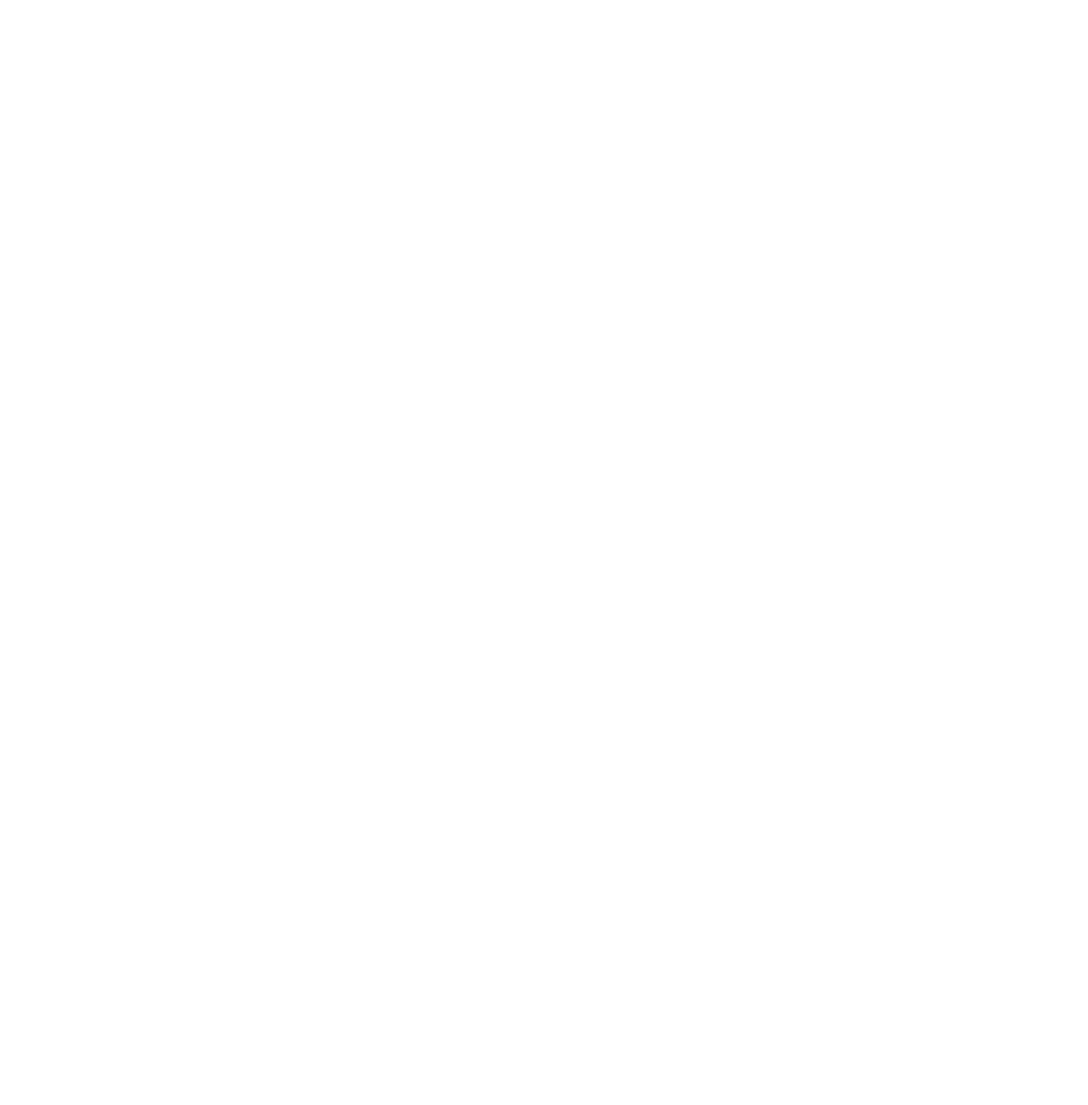
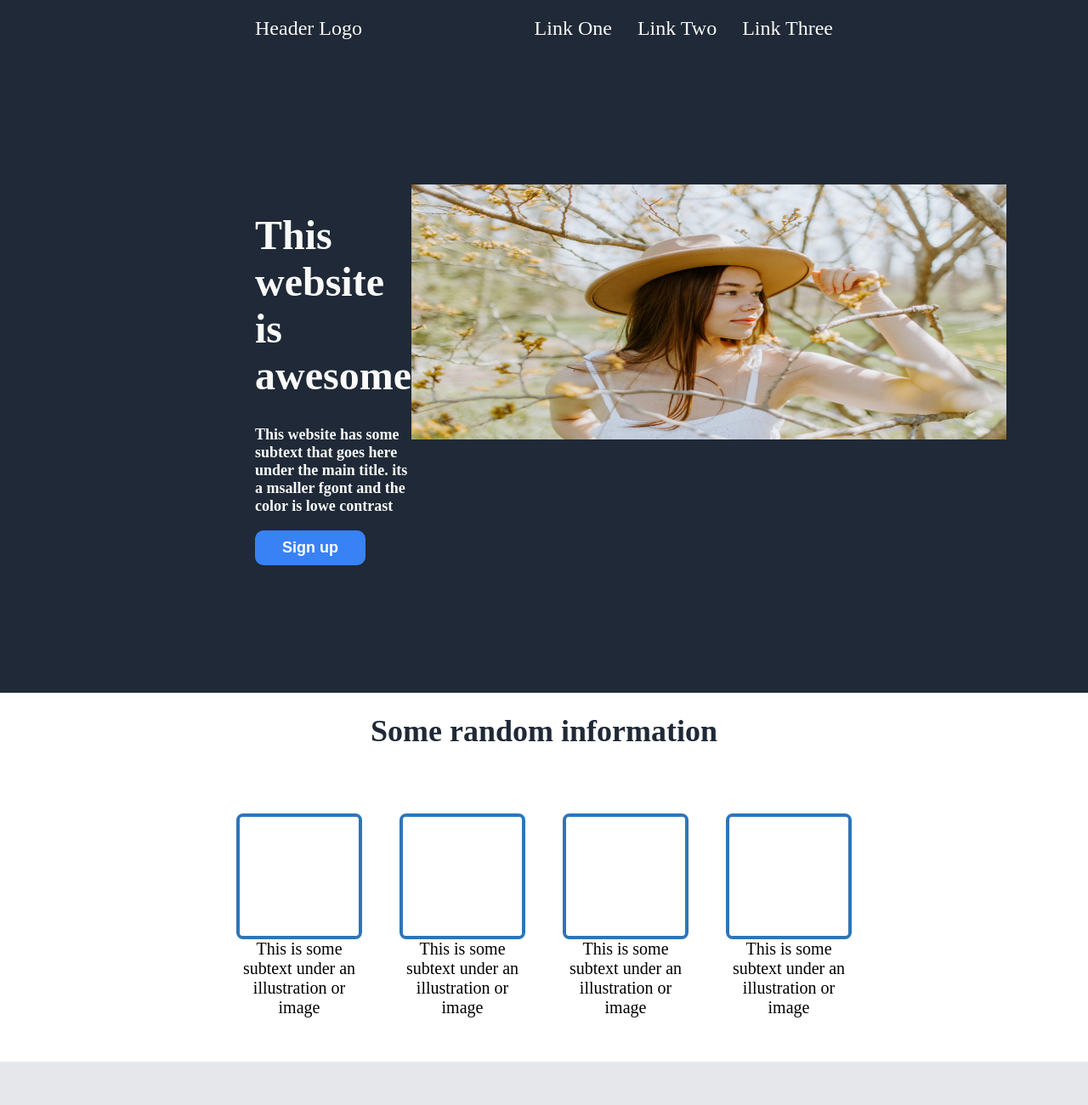
Before and after one commit to portoalbert/ladning-page, a plain HTML site: page index.html in a window 1280 px wide. Shown: the top 1300 px of the page at 85% size. Before the commit the page ends 800 px from the top, so only its background shows below. Drawn offline with Linux system fonts and the light colour scheme.

Commit message:
Finished website with only a few punch list items

```diff
--- a/index.html
+++ b/index.html
@@ -4,9 +4,68 @@
     <meta charset="UTF-8">
     <meta http-equiv="X-UA-Compatible" content="IE=edge">
     <meta name="viewport" content="width=device-width, initial-scale=1.0">
-    <title>Document</title>
+    <link rel="stylesheet" href="style.css">
+    <title>Landing Page</title>
 </head>
 <body>
-
+        <div class="header">
+            Header Logo
+            <div class="header.links">
+                <ul>
+                    <li> Link One</li>
+                    <li> Link Two</li>
+                    <li> Link Three</li>
+                </ul>
+            </div>
+        </div>
+        <div class="cardone">
+            <div class="signup">
+                <h1>This website is awesome</h1>
+                <h3>This website has some subtext that goes here under the main title. its a msaller fgont and the color is lowe contrast</h3>
+                <button class="btn_signup"><a href="https://www.youtube.com/watch?v=dQw4w9WgXcQ">Sign up</a></button>
+            </div>
+            <div class="imageholder"> <img src="img/sampleone.jpg" alt="sample image"></div>
+        </div>
+        <div class="cardtwo">
+            <div class="cardtwotitle"> Some random information</div>
+            <div class="pictures">
+                <div class="info">
+                    <img src="img/blank.jpg" alt="blank image">
+                    <div class="text"> This is some subtext under an illustration or image</div>
+                </div>
+                <div class="info">
+                    <img src="img/blank.jpg" alt="blank image">
+                    <div class="text"> This is some subtext under an illustration or image</div>
+                </div>
+                <div class="info">
+                    <img src="img/blank.jpg" alt="blank image">
+                    <div class="text"> This is some subtext under an illustration or image</div>
+                </div>
+                <div class="info">
+                    <img src="img/blank.jpg" alt="blank image">
+                    <div class="text"> This is some subtext under an illustration or image</div>
+                </div>
+            </div>
+        </div>
+        <div class="cardthree">
+            <div class="three_text">
+                Be courageous. Challenge orthodoxy. Stand up for what you believe in. When you are in your rocking chair talking to your grandchildren many years from now, be sure you have a good story to tell.
+            </div>
+            <div class="three_author">
+               — Amal Clooney
+            </div>
+        </div>
+        <div class="cardfour">
+            <div class="signupcard">
+                <div class="signupcardtext">
+                    <span id="cardfourtitle">Call to Action! It's time!</span>
+                    <span>Sign up for our product by clickin that button over there!</span>
+                </div>
+                <div class="cardfourbtn"><button class="btn_signup" class="btn_cardfour">Sign up</button></div>
+            </div>
+        </div>
+        <div class="footer">
+            Copyright The Odin Project 2021
+        </div>
 </body>
 </html>
--- /dev/null
+++ b/style.css
@@ -0,0 +1,153 @@
+body {
+    display: flex;
+    flex-direction: column;
+    margin: 0;
+}
+.header {
+    display: flex;
+    justify-content: space-between;
+    padding-left: 300px;
+    padding-right: 300px;
+    padding-top: 20px;
+    padding-bottom: 20px;
+    color: #f9faf8;
+    font-size: 24px;
+}
+
+.cardone {
+    display: flex;
+    justify-content: space-between;
+    padding-left: 300px;
+    padding-right: 300px;
+    padding-top: 150px;
+    padding-bottom: 150px;
+    background-color: #1f2937;
+}
+.header, .footer {
+    background-color: #1f2937;
+}
+img {
+    width: 700px;
+    height: 300px;
+}
+a {
+    color: white;
+    text-decoration: none;
+
+}
+ul {
+    display: flex;
+    list-style: none;
+    margin: 0;
+    padding: 0;
+    gap: 30px;
+}
+.signup {
+    width: 40%;
+}
+.btn_signup {
+    background-color: #3882f6;
+    color: white;
+    padding: 10px;
+    padding-left: 32px;
+    padding-right: 32px;
+    border-radius: 10px;
+    margin: 0;
+    font-size: 18px;
+    font-weight: bold;
+    border: 0;
+}
+.cardone h1 {
+    font-size: 48px;
+    font-weight: 800;
+    color: #f9faf8;
+}
+.cardone h3 {
+    font-size: 18px;
+    color: #f9faf8;
+}
+.cardtwo {
+    display: flex;
+    flex-direction: column;
+    align-items: center;
+}
+.cardtwotitle {
+    padding: 24px;
+    font-weight: 900;
+    font-size: 36px;
+    color: #1f2937;
+}
+.pictures {
+    display: flex;
+    gap: 52px;
+    padding: 52px;
+}
+.info {
+    display: flex;
+    flex-direction: column;
+    max-width: 140px;
+    align-items: center;
+    text-align: center;
+    font-size: 20px;
+}
+.pictures img {
+    width: 140px;
+    height: 140px;
+    border: 4px solid rgb(45, 117, 184);
+    border-radius: 8px;
+}
+.cardthree {
+    display: flex;
+    flex-direction: column;
+    align-items: center;
+    justify-content: center;
+    background-color: #e5e7eb;
+    font-size: 36px;
+    font-style: italic;
+    color: #1f2937;
+    padding-left: 400px;
+    padding-right: 400px;
+    padding-top: 100px;
+    padding-bottom: 100px;
+}
+.three_author {
+    padding-left: 700px;
+    font-weight: 800;
+}
+.cardfour {
+    display: flex;
+    justify-content: center;
+    padding: 100px;
+    padding-left: 350px;
+    padding-right: 350px;
+}
+.signupcard {
+    display: flex;
+    justify-content: space-between;
+    background-color: #3882f6;
+    border-radius: 8px;
+    padding: 40px;
+    padding-left: 200px;
+    padding-right: 200px;
+    color: #f9faf8;
+}
+.signupcardtext {
+    display: flex;
+    flex-direction: column;
+}
+#cardfourtitle {
+    font-weight: 800;
+    font-size: 24px;
+}
+.cardfourbtn {
+    display: flex;
+    justify-content: center;
+    align-items: center;
+    padding-left: 100px;
+}
+.footer {
+    display: flex;
+    justify-content: center;
+    color: #e5e7eb;
+    padding: 20px;
+}
```
Also changed, not shown: colors_and_stuff.png (added), img/Blank_image.jpg (added), img/blank.jpg (added), img/sampleone.jpg (added), odin-project.png (added).
